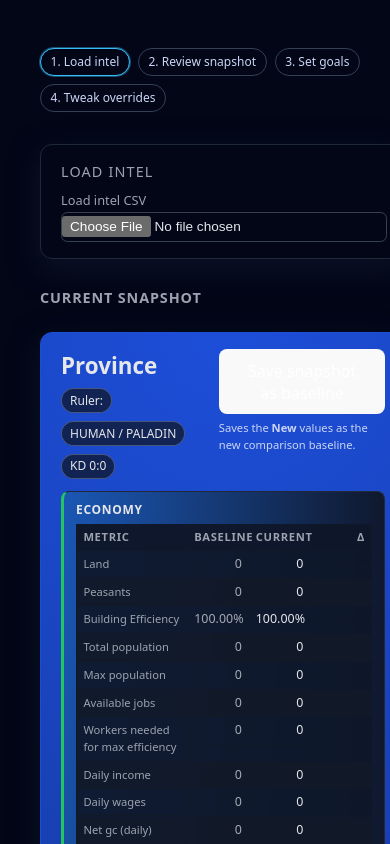
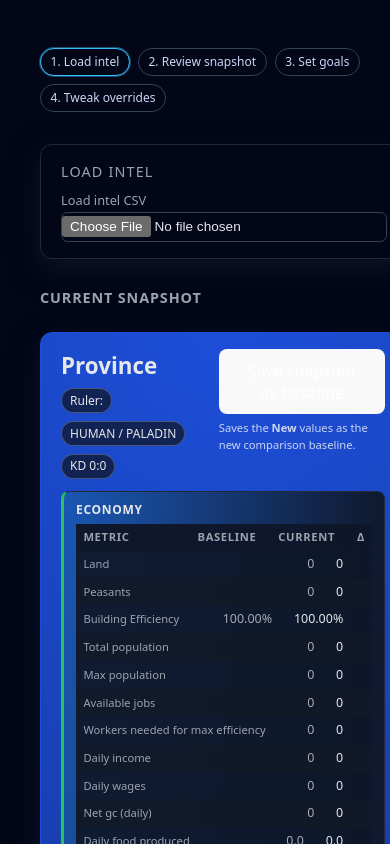
Before and after one commit to Kristoaster/utopia-province-sim, a React (Vite) app: page / in a window 390 px wide. Shown: the top 844 px of the page. Built offline with nearby package versions, Linux system fonts and the light colour scheme.

Commit message:
WIP style / layout adjustments

```diff
--- a/src/App.css
+++ b/src/App.css
@@ -448,20 +448,31 @@ body {
     font-size: 0.78rem;
 }
 
-/* Each header/row is a 4-column grid: label | baseline | current | delta */
+/* Metric header + rows: label stretches, numbers size to content */
 .snapshot-metric-header,
 .snapshot-metric-row {
     display: grid;
-    grid-template-columns: minmax(0, 2.4fr) repeat(3, minmax(0, 1.2fr));
+    grid-template-columns:
+        minmax(0, 1.8fr)  /* label takes the flexible space */
+        max-content       /* Baseline */
+        max-content       /* Current */
+        max-content;      /* Δ */
     align-items: baseline;
+    column-gap: 0.5rem;   /* small gap between label and numbers */
 }
 
+/* On small screens, give the label a bit less, but keep numbers content-sized */
 @media (max-width: 640px) {
     .snapshot-metric-header,
     .snapshot-metric-row {
-        grid-template-columns: minmax(0, 1.8fr) repeat(3, minmax(0, 1fr));
+        grid-template-columns:
+            minmax(0, 1.4fr)
+            max-content
+            max-content
+            max-content;
     }
 }
+
 
 /* Cells */
 .snapshot-metric-header > div,
```
